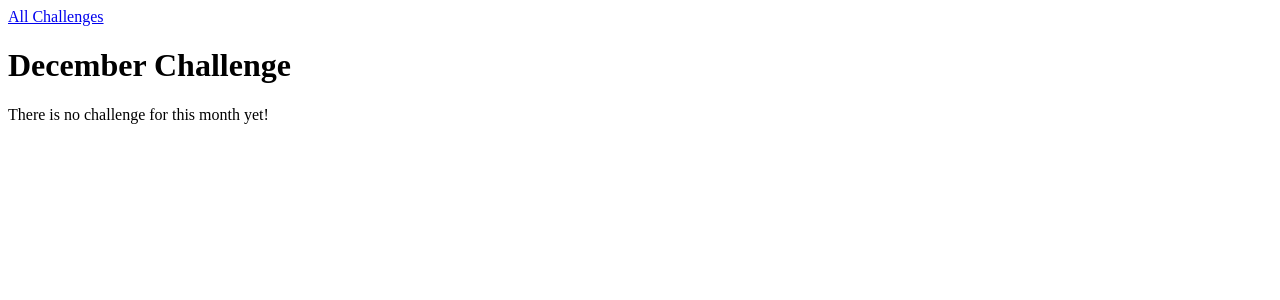
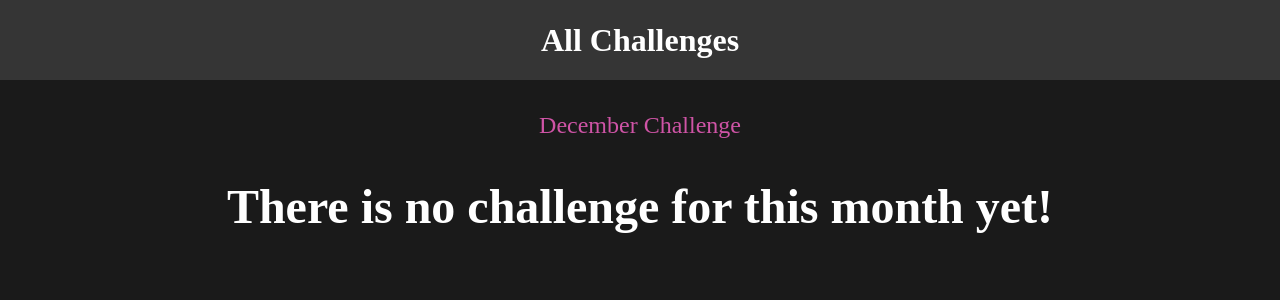
Before and after one commit to Farooq2018/Monthly-Challenge-Web-App, a Django app: page /challenges/december in a window 1280 px wide. Shown: the top 300 px of the page. Run offline with Django 5.2, Linux system fonts and the light colour scheme.

Commit message:
Adding styling and formatting

```diff
--- /dev/null
+++ b/challenges/static/challenges/challenge.css
@@ -0,0 +1,20 @@
+h1,h2 {
+    text-align: center;
+    color: white;
+}
+h1 {
+    font-size: 1.5rem;
+    margin: 2rem 0 1rem 0;
+    font-weight: normal;
+    color: #cf54a6;
+}
+
+h2 {
+    font-size: 3rem;
+    font-weight: bold;
+}
+
+.fallback {
+    text-align: center;
+    color: white;
+}
--- /dev/null
+++ b/challenges/static/challenges/includes/header.css
@@ -0,0 +1,25 @@
+header {
+    width: 100%;
+    height: 5rem;
+    background-color: #353535;
+}
+
+header nav {
+    width: 100%;
+    height: 100%;
+    display: flex;
+    justify-content: center;
+    align-items: center;
+}
+
+header nav a {
+    color: white;
+    font-size: 2rem;
+    font-weight: bold;
+    text-decoration: none;
+}
+
+header nav a:hover,
+header nav a:active {
+    color: #7e0154;
+}
--- a/challenges/templates/challenges/challenge.html
+++ b/challenges/templates/challenges/challenge.html
@@ -1,6 +1,12 @@
 {% extends "layout.html" %}
+{% load static %}
 
-    {% block page_tile%}
+{% block css_files %}
+    <link rel="stylesheet" href="{% static 'challenges/challenge.css' %}">
+    <link rel="stylesheet" href="{% static 'challenges/includes/header.css' %}">
+{% endblock %}
+
+    {% block page_tile %}
         {{ month | title }} Challenge
     {% endblock %}
 
@@ -8,8 +14,8 @@
         {% include "challenges/includes/header.html"%}
         <h1>{{ month | title }} Challenge</h1>
         {% if text is None %}
-            <p>There is no challenge for this month yet!</p>
+            <h2 class="fallback">There is no challenge for this month yet!</h2>
         {% else %}
-            <p>{{ text }}</p>
+            <h2>{{ text }}</h2>
         {% endif %}
     {% endblock %}
--- a/monthly_challenges/settings.py
+++ b/monthly_challenges/settings.py
@@ -121,6 +121,9 @@ USE_TZ = True
 
 STATIC_URL = 'static/'
 
+STATICFILES_DIRS = [
+    BASE_DIR / "static"
+]
 # Default primary key field type
 # https://docs.djangoproject.com/en/5.0/ref/settings/#default-auto-field
 
--- /dev/null
+++ b/static/styles.css
@@ -0,0 +1,11 @@
+@import url('https://fonts.googleapis.com/css2?family=Anta&family=Ojuju:wght@200..800&family=Roboto:ital,wght@0,100;0,300;0,400;0,500;0,700;0,900;1,100;1,300;1,400;1,500;1,700;1,900&display=swap')
+
+html {
+    font-family: "Anta", sans-serif;
+    font-weight: 400;
+    font-style: normal;
+}
+body {
+    margin: 0;
+    background-color: #1a1a1a;
+}
--- a/templates/layout.html
+++ b/templates/layout.html
@@ -1,8 +1,12 @@
+{% load static %}
+
 <!DOCTYPE html>
 <html lang="en">
 <head>
     <meta charset="UTF-8">
     <title>{% block page_title %}My Challenges{% endblock %}</title>
+    <link rel="stylesheet" href="{% static 'styles.css' %}">
+    {% block css_files %}{% endblock %}
 </head>
 <body>
     {% block main_content%}{% endblock %}
```
Also changed, not shown: challenges/static/challenges/challenges.css (added, +37 -0 lines), challenges/templates/challenges/index.html (+7 -1 lines), challenges/static/__init__.py (added), challenges/static/challenges/__init__.py (added), challenges/static/challenges/includes/__init__.py (added), static/__init__.py (added).
